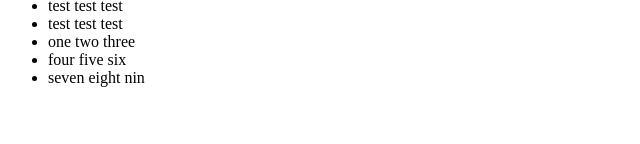
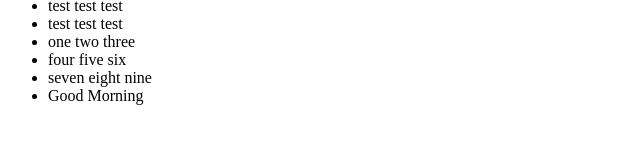
Before and after one commit to AfrahGuedouar/0main_openSAP_course, a plain HTML site: page index.html in a window 1280 px wide. Shown: the part 148-292 px from the top of the page, without its empty margins (0-640 px from the left). Drawn offline with Linux system fonts and the light colour scheme.

Commit message:
added line

```diff
--- a/index.html
+++ b/index.html
@@ -14,7 +14,8 @@
 			<li> test test test </li>
 			<li> one two three </li>
 			<li> four five six </li>
-			<li> seven eight nin </li>
+			<li> seven eight nine </li>
+			<li> Good Morning </li>
 		</ul>
 	</body>
 </html>
```
